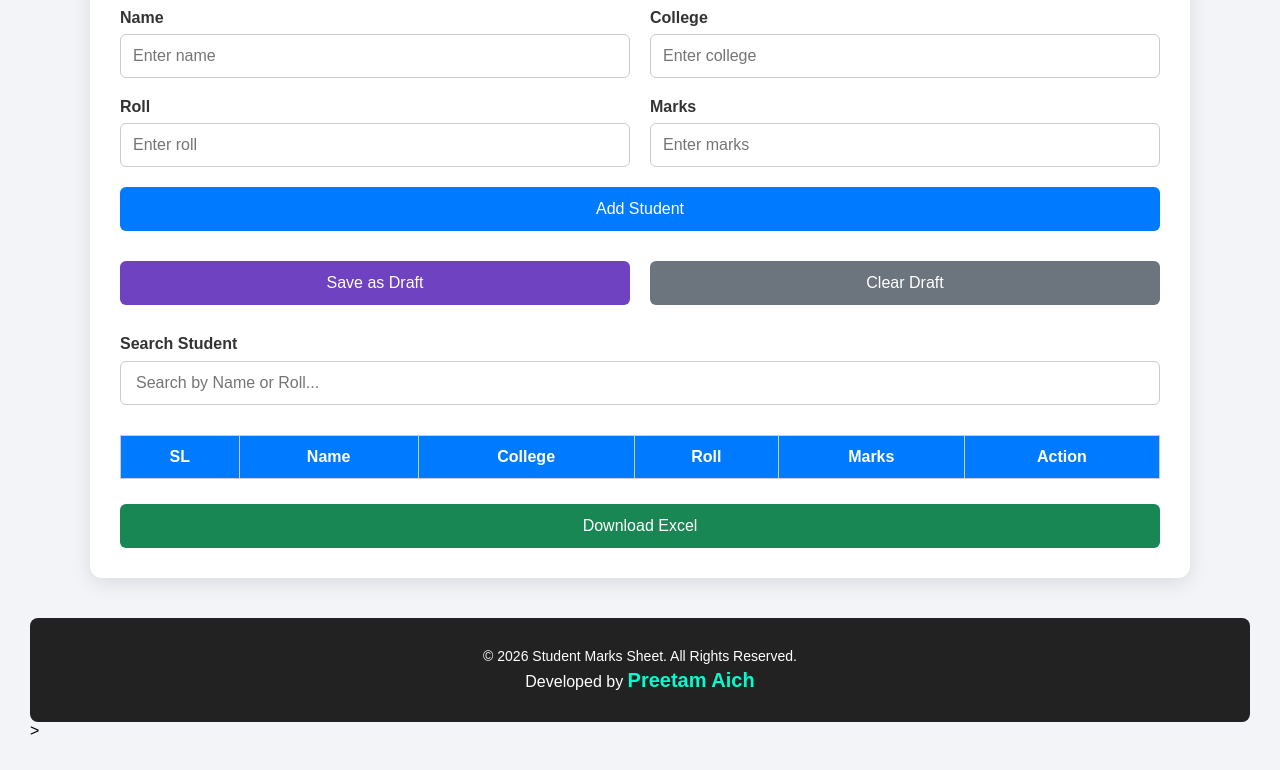
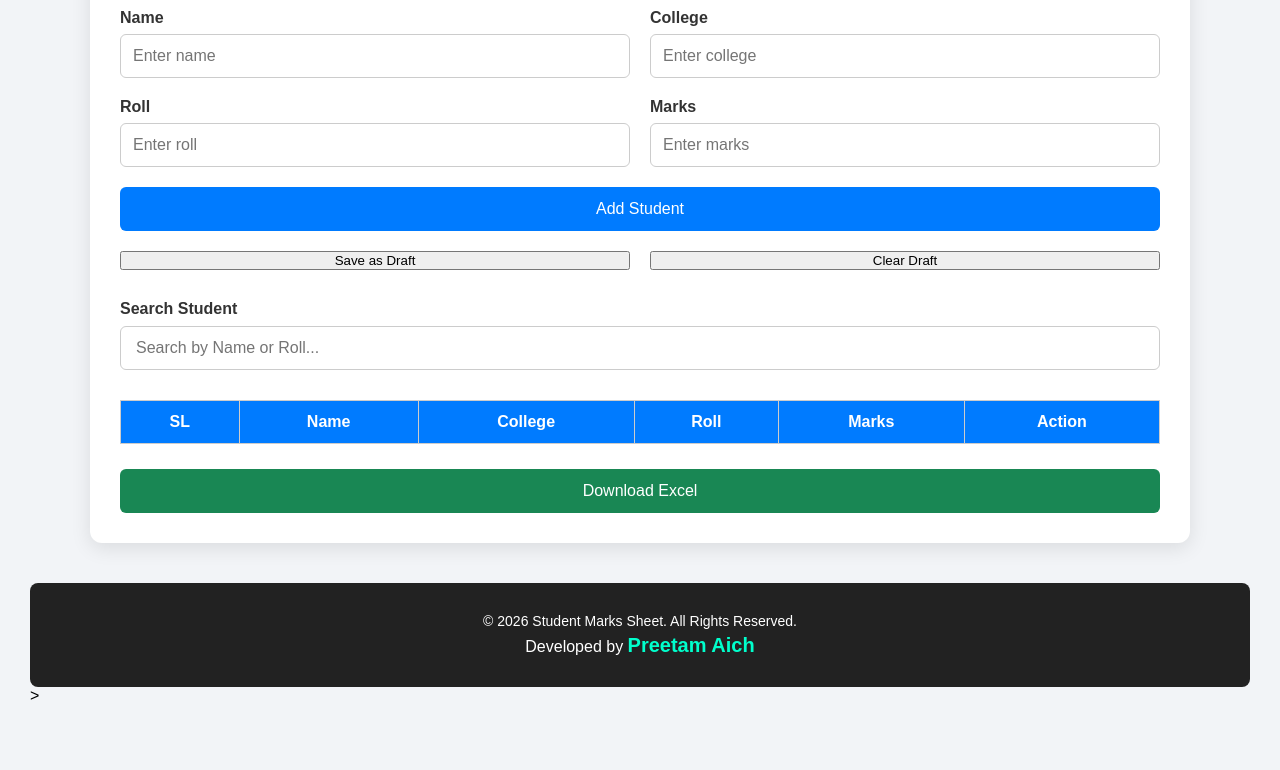
Before and after one commit to Preetam-coder1/mark-entry, a plain HTML site: page index.html in a window 1280 px wide. Shown: the part 118-888 px from the top of the page. After the commit the page ends 853 px from the top, so only its background shows below. Drawn offline with Linux system fonts and the light colour scheme.

Commit message:
Update style.css

```diff
--- a/style.css
+++ b/style.css
@@ -418,29 +418,3 @@ tbody tr:hover {
     color: #ffcc00;
     text-decoration: underline;
 }
-#saveDraftBtn,
-#clearDraftBtn {
-    padding: 13px;
-    border: none;
-    border-radius: 6px;
-    color: white;
-    font-size: 16px;
-    cursor: pointer;
-    margin-top: 10px;
-}
-
-#saveDraftBtn {
-    background: #6f42c1;
-}
-
-#saveDraftBtn:hover {
-    background: #59359a;
-}
-
-#clearDraftBtn {
-    background: #6c757d;
-}
-
-#clearDraftBtn:hover {
-    background: #545b62;
-}
```
